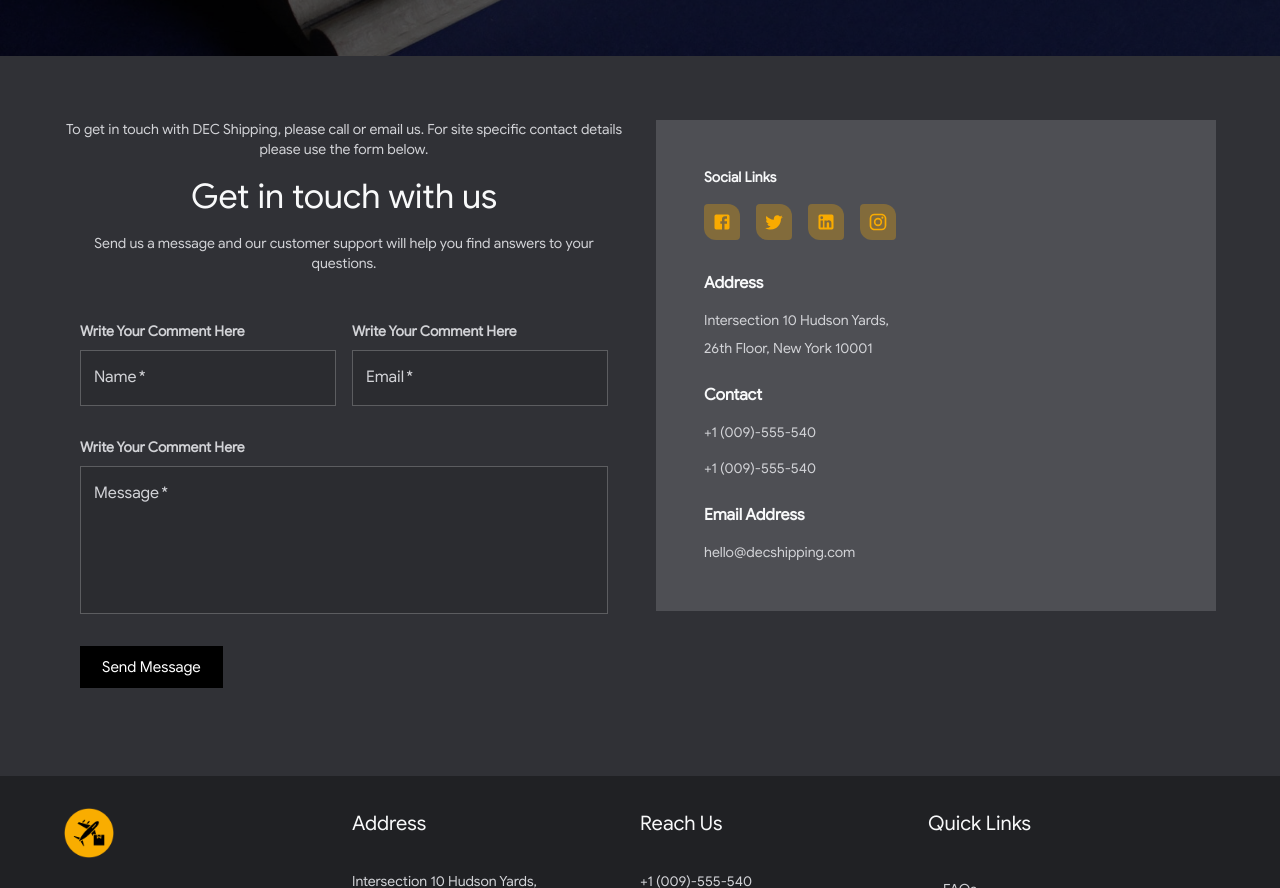
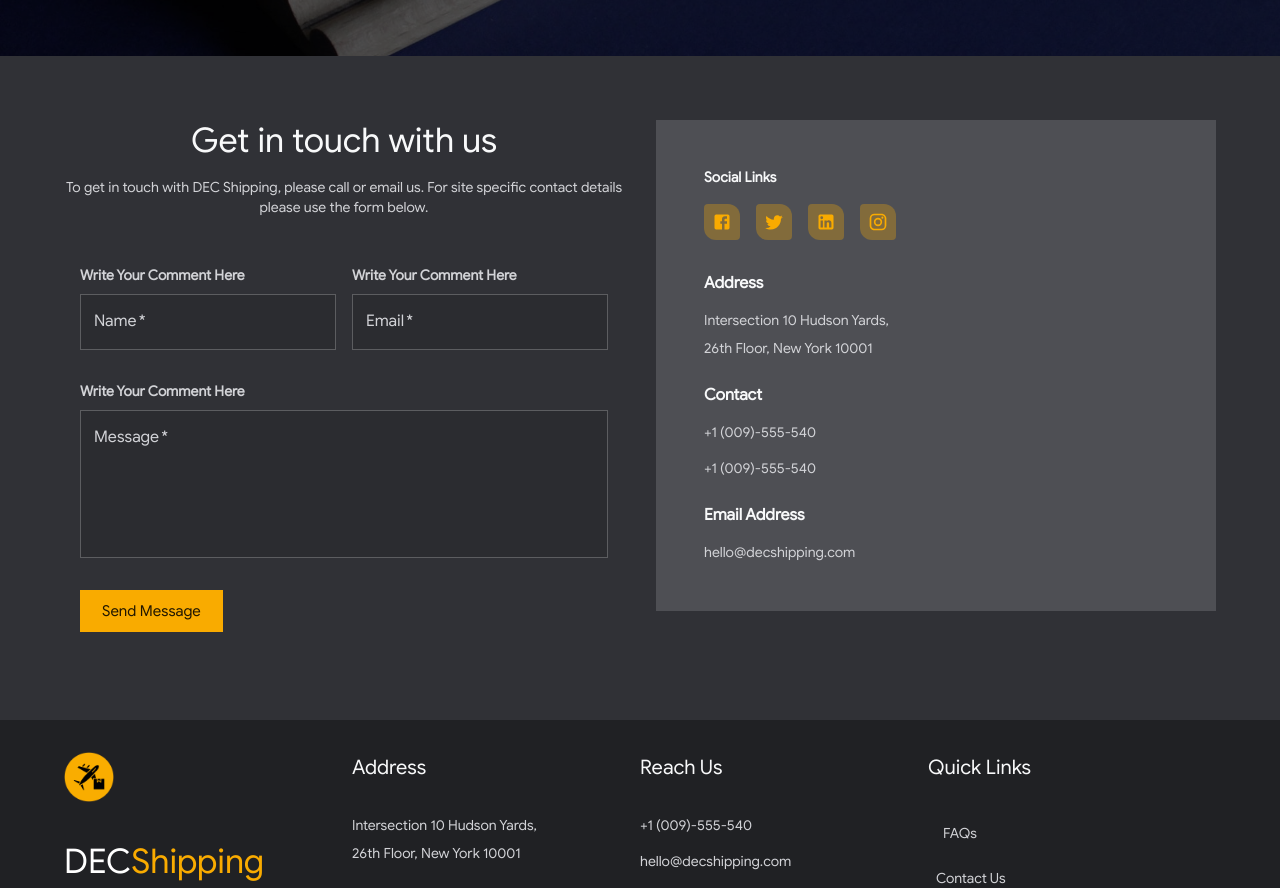
Before and after one commit to stanleyHayes/decshipping, a React (Create React App) app: page /contact in a window 1280 px wide. Shown: the part 400-1288 px from the top of the page. Built offline with nearby package versions, Linux system fonts and the light colour scheme.

Commit message:
Update pages

```diff
--- a/src/components/shared/calculator-form.js
+++ b/src/components/shared/calculator-form.js
@@ -44,7 +44,7 @@ const CalculatorForm = () => {
                     elevation={0}
                     sx={{}}>
                     <CardContent>
-                        <Box sx={{mb: 4}}>
+                        <Box sx={{mb: 2}}>
                             <Grid container={true} spacing={2}>
                                 <Grid item={true} xs={12} md={6}>
                                     <TextField
--- a/src/components/shared/contact-form.js
+++ b/src/components/shared/contact-form.js
@@ -139,7 +139,7 @@ const ContactForm = ({title, caption}) => {
                     <Button
                         onClick={formik.handleSubmit}
                         type="submit"
-                        color="secondary"
+                        color="primary"
                         disableElevation={true}
                         variant="contained"
                         sx={{textTransform: 'capitalize'}}
--- a/src/pages/contact/contact-page.js
+++ b/src/pages/contact/contact-page.js
@@ -30,13 +30,9 @@ const ContactPage = () => {
                         <Grid container={true} spacing={4}>
                             <Grid item={true} xs={12} md={6}>
                                 <Box>
-                                    <Typography align="center" variant="body2" sx={{color: 'text.secondary', mb: 2}}>
-                                        To get in touch with DEC Shipping, please call or email us. For site specific
-                                        contact details please use the form below.
-                                    </Typography>
                                     <ContactForm
                                         title="Get in touch with us"
-                                        caption="Send us a message and our customer support will help you find answers to your questions."
+                                        caption="To get in touch with DEC Shipping, please call or email us. For site specific contact details please use the form below."
                                     />
                                 </Box>
                             </Grid>
```
